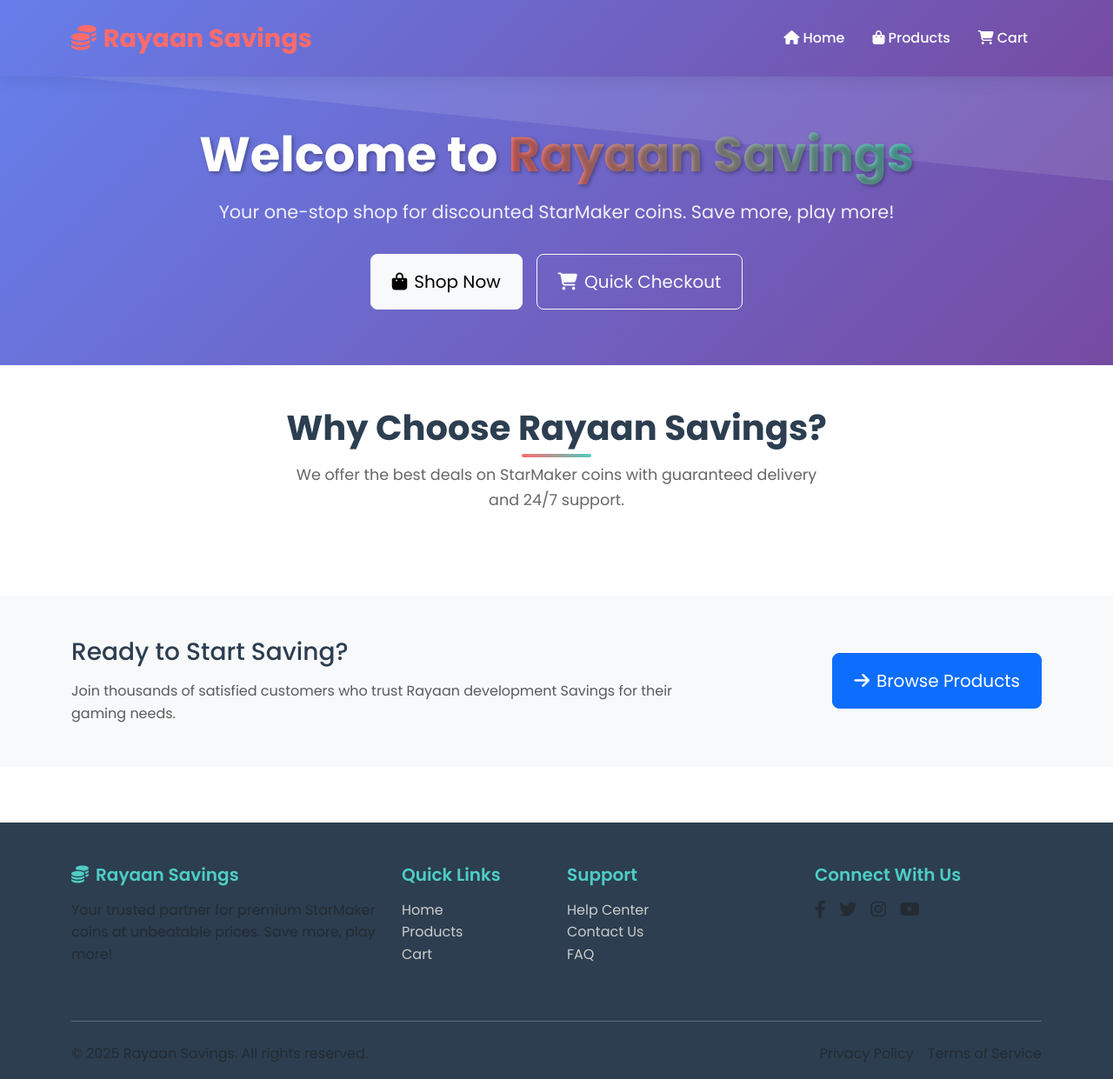
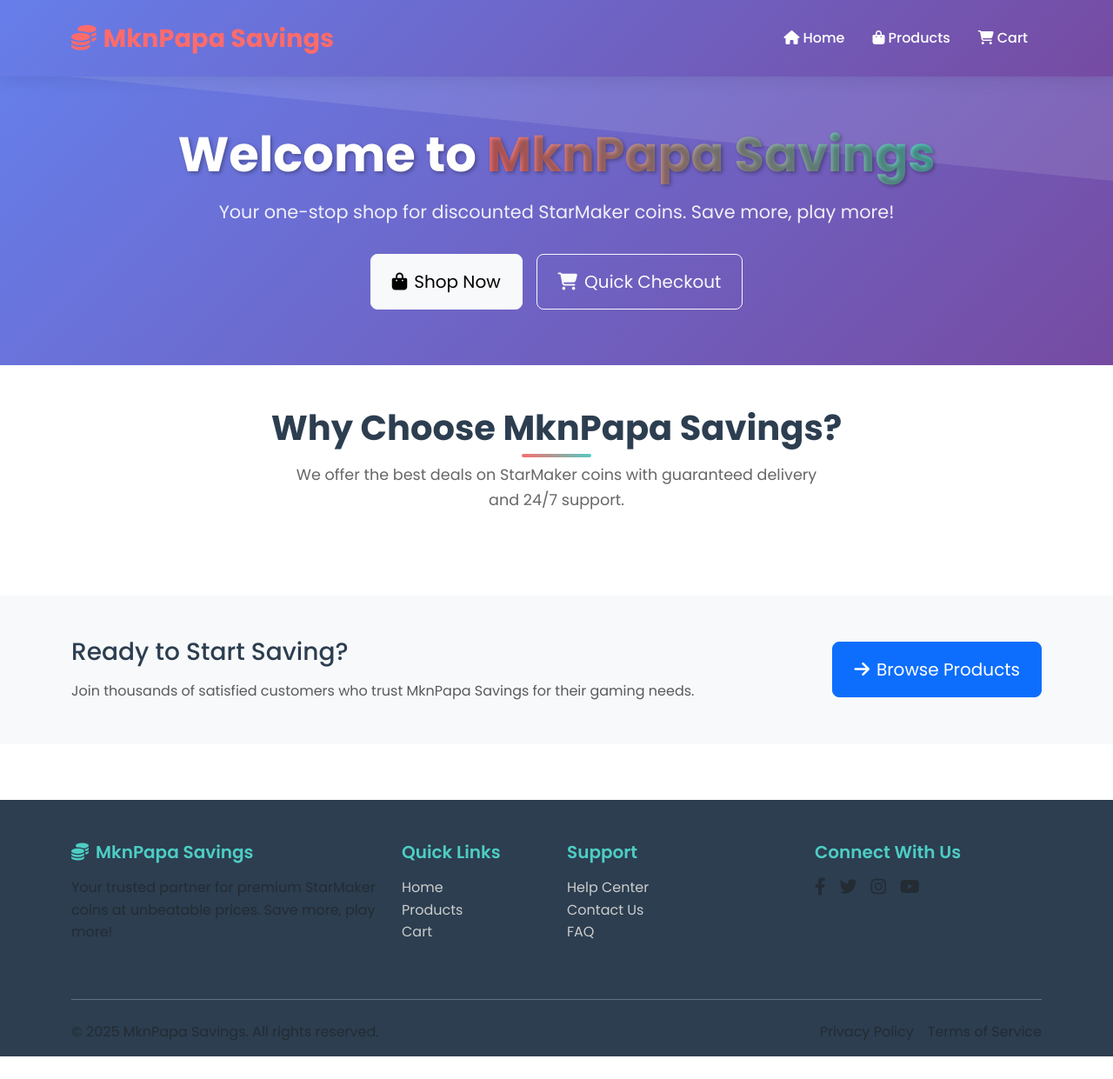
Before and after one commit to tanveeransari/starcoin, a React (Create React App) app: page / in a window 1280 px wide. Shown: the whole page at 87% size. After the commit the page ends 1215 px from the top, so only its background shows below. Built offline with nearby package versions, Linux system fonts and the light colour scheme.

Commit message:
Reade sitename from global variable

```diff
--- a/src/App.tsx
+++ b/src/App.tsx
@@ -16,7 +16,7 @@
           <div className="container">
             <Link className="navbar-brand" to="/">
               <i className="fas fa-coins me-2"></i>
-              Rayaan Savings
+              {process.env.REACT_APP_SITE_NAME} Savings
             </Link>
 
             <button
@@ -69,7 +69,7 @@
               <div className="col-lg-4 col-md-6 mb-4">
                 <h5>
                   <i className="fas fa-coins me-2"></i>
-                  Rayaan Savings
+                  {process.env.REACT_APP_SITE_NAME} Savings
                 </h5>
                 <p className="text-muted">
                   Your trusted partner for premium StarMaker coins at unbeatable
@@ -126,7 +126,8 @@
             <div className="row align-items-center">
               <div className="col-md-6">
                 <p className="mb-0 text-muted">
-                  &copy; 2025 Rayaan Savings. All rights reserved.
+                  &copy; 2025 {process.env.REACT_APP_SITE_NAME} Savings. All
+                  rights reserved.
                 </p>
               </div>
               <div className="col-md-6 text-md-end">
--- a/src/index.tsx
+++ b/src/index.tsx
@@ -1,12 +1,13 @@
-import React from 'react';
-import ReactDOM from 'react-dom/client';
-import './index.css';
-import App from './App';
-import reportWebVitals from './reportWebVitals';
+import React from "react";
+import ReactDOM from "react-dom/client";
+import "./index.css";
+import App from "./App";
+import reportWebVitals from "./reportWebVitals";
 
 const root = ReactDOM.createRoot(
-  document.getElementById('root') as HTMLElement
+  document.getElementById("root") as HTMLElement
 );
+document.title = `${process.env.REACT_APP_SITE_NAME} Savings - Premium Coin Store`;
 root.render(
   <React.StrictMode>
     <App />
--- a/src/pages/Home.tsx
+++ b/src/pages/Home.tsx
@@ -9,7 +9,10 @@
       <div className="container">
         <div className="hero-content fade-in-up">
           <h1 className="hero-title">
-            Welcome to <span className="text-gradient">Rayaan Savings</span>
+            Welcome to{" "}
+            <span className="text-gradient">
+              {process.env.REACT_APP_SITE_NAME} Savings
+            </span>
           </h1>
           <p className="hero-subtitle">
             Your one-stop shop for discounted StarMaker coins. Save more, play
@@ -36,7 +39,9 @@
     <section className="py-5">
       <div className="container">
         <div className="section-header">
-          <h2 className="section-title">Why Choose Rayaan Savings?</h2>
+          <h2 className="section-title">
+            Why Choose {process.env.REACT_APP_SITE_NAME} Savings?
+          </h2>
           <p className="section-subtitle">
             We offer the best deals on StarMaker coins with guaranteed delivery
             and 24/7 support.
@@ -52,8 +57,8 @@
           <div className="col-lg-8">
             <h3 className="mb-3">Ready to Start Saving?</h3>
             <p className="text-muted mb-0">
-              Join thousands of satisfied customers who trust Rayaan{" "}
-              {process.env.NODE_ENV} Savings for their gaming needs.
+              Join thousands of satisfied customers who trust{" "}
+              {process.env.REACT_APP_SITE_NAME} Savings for their gaming needs.
             </p>
           </div>
           <div className="col-lg-4 text-lg-end">
```
Also changed, not shown: 1 other file (tests, documents, lock files or other folders).
